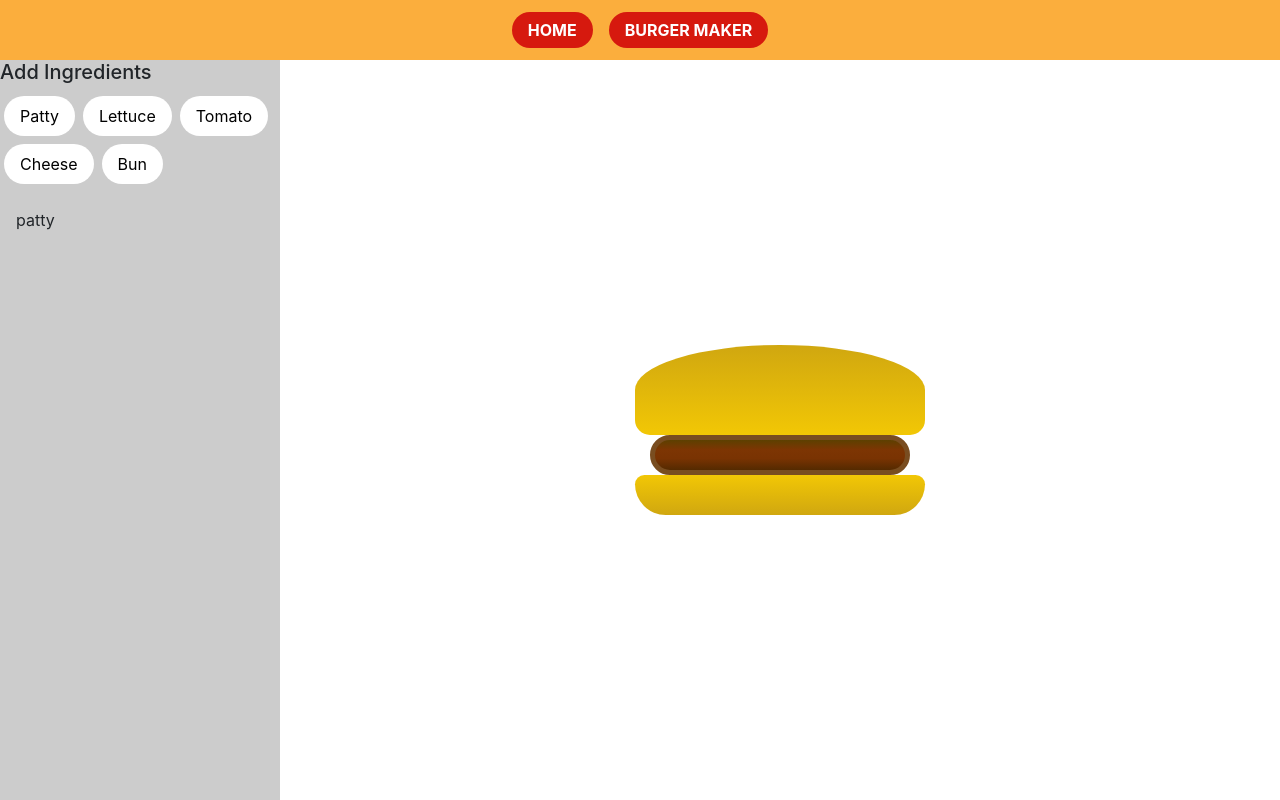
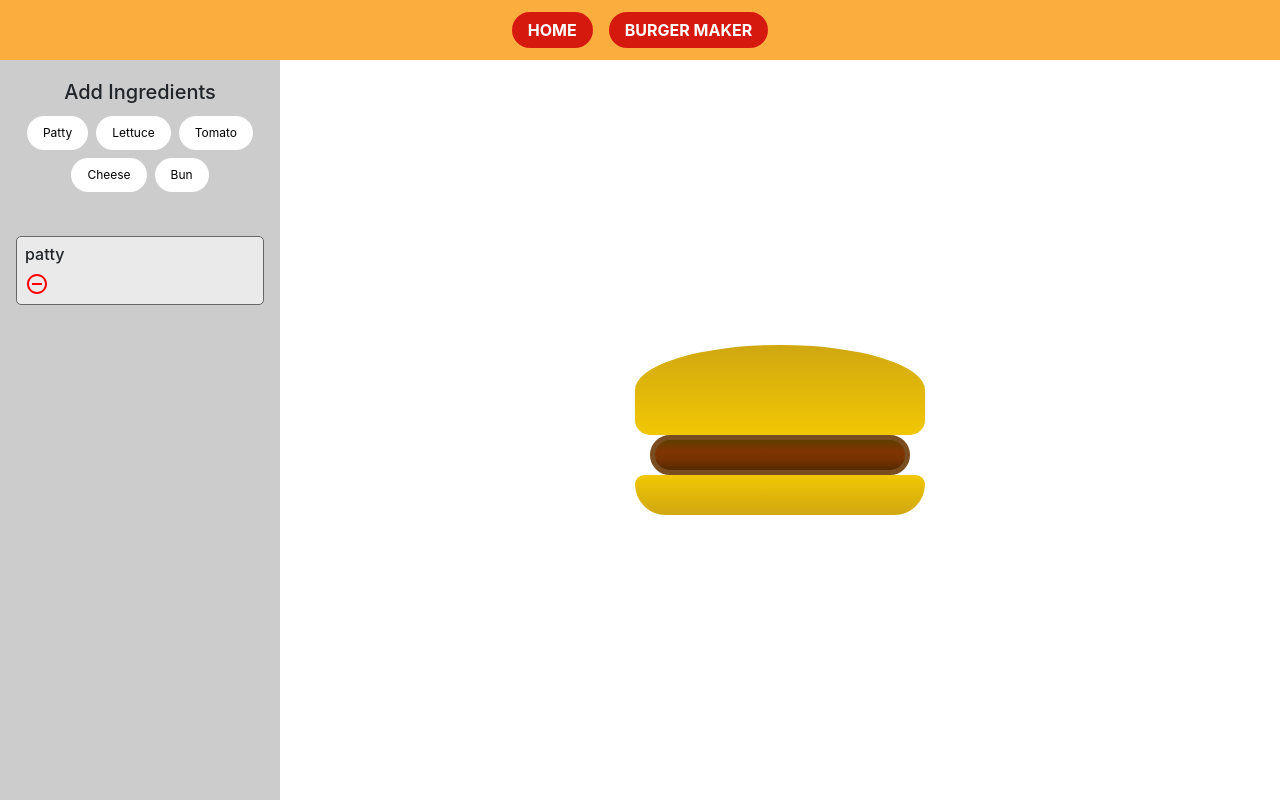
Before and after one commit to arifanf/burger-mini-app, a React (Create React App) app: page /burger-maker in a window 1280 px wide. Both pictures are taken after a click on the button "Patty". Built offline with nearby package versions, Linux system fonts and the light colour scheme; the HTML template or start-up script is replaced by a standard one.

Commit message:
Membuat remove, move down, move up button

```diff
--- a/package.json
+++ b/package.json
@@ -8,6 +8,7 @@
     "@testing-library/user-event": "^13.5.0",
     "react": "^17.0.2",
     "react-dom": "^17.0.2",
+    "react-icons": "^4.3.1",
     "react-router": "^6.2.2",
     "react-router-dom": "^6.2.2",
     "react-scripts": "5.0.0",
--- a/src/Components/Burger/Burger.js
+++ b/src/Components/Burger/Burger.js
@@ -1,4 +1,4 @@
-import React, { useState } from 'react'
+import React from 'react'
 
 import Bun from './Bun'
 import Patty from './Patty'
--- a/src/Components/Burger/Controller.js
+++ b/src/Components/Burger/Controller.js
@@ -1,12 +1,13 @@
 import React from 'react'
 
 import AddButton from './AddButton'
+import MapItem from './MapItem'
 import style from './controller.module.css'
 
 const Controller = (props) => {
   return (
     <>
-        <div className={style.ingredient_selector}>
+        <div className={style.ingredients_selector}>
             <h5>Add Ingredients</h5>
             <div>
                 <AddButton label="Patty" clickHandler={() => props.addIngredientsHandler('patty')} />
@@ -17,9 +18,20 @@ const Controller = (props) => {
             </div>
         </div>
         <div className={style.ingredients_map}>
+            {/* loop untuk membuat list 'ingredient' sesuai dengan urutan pada array */}
             {props.ingredients.map( (item, index) => {
                 return (
-                    <div key={index}>{item}</div>
+                    <>
+                        {/* Me-render MapItem untuk setiap item dari 'ingredients' */}
+                        <MapItem
+                            label={item}
+                            key={index}
+                            removeHandler={() => props.removeIngredientsHandler(index)}
+                            upHandler={() => props.moveUpIngredientsHandler(index)}
+                            downHandler={() => props.moveDownIngredientsHandler(index)}
+                            firstItem={ index === 0 }
+                            lastItem={ index === props.ingredients.length - 1 } />
+                    </>
                 )
             } )}
         </div>
--- /dev/null
+++ b/src/Components/Burger/MapItem.js
@@ -0,0 +1,23 @@
+import React from 'react'
+// Install icon dengan install package 'npm i react-icons'
+import { BiMinusCircle, BiChevronDownCircle, BiChevronUpCircle } from 'react-icons/bi'
+
+import style from './controller.module.css'
+
+const MapItem = (props) => {
+  return (
+    <div className={style.map_item}>
+        <h6>{props.label}</h6>
+        <div className={style.map_controller}>
+            {/* Icon digunakan sebagai button untuk menghapus ingredient */}
+            <BiMinusCircle onClick={props.removeHandler} className={style.remove_button} />
+            {/* Icon digunakan sebagai button untuk menaikkan ingredient, ditampilkan bila props.firstItem = false */}
+            { !props.firstItem && <BiChevronUpCircle onClick={props.upHandler} className={style.order_button} /> }
+            {/* Icon digunakan sebagai button untuk menurunkan ingredient, ditampilkan bila props.lastItem = false */}
+            { !props.lastItem && <BiChevronDownCircle onClick={props.downHandler} className={style.order_button} /> }
+        </div>
+    </div>
+  )
+}
+
+export default MapItem
--- a/src/Components/Burger/controller.module.css
+++ b/src/Components/Burger/controller.module.css
@@ -16,8 +16,9 @@
     background: #ffffff;
     border: 0;
     border-radius: 999px;
+    font-size: 12px;
+    margin: 4px;
     padding: 8px 16px;
-    margin: 4px 4px;
 }
 
 .map_item {
--- a/src/Pages/BurgerMaker.js
+++ b/src/Pages/BurgerMaker.js
@@ -6,23 +6,80 @@ import style from './burgerMaker.module.css'
 
 const BurgerMaker = () => {
 
+  // Menginisiasi state 'ingredients' & setter 'setIngredients'
   const [ingredients, setIngredients] = useState([])
 
+  // Handler untuk menambahkan ingredient
   const addIngredientsHandler = (ingredient) => {
+    // Menjalankan setter 'setIngredients' dengan callback function
     setIngredients( prevState => {
-
+      // Menduplikasi state 'ingredients' lama dan menambahkan ingredient baru pada index 0
       const newState = [ingredient,...prevState]
+      // Me-return data baru untuk state 'ingredients'
       return newState
 
     })
   }
 
+  // Handler untuk mengurangi ingredient
+  const removeIngredientsHandler = (index) => {
+    // Menjalankan setter 'setIngredients' dengan callback function
+    setIngredients( prevState => {
+      // Menduplikasi state 'ingredients' lama
+      const newState = [...prevState]
+      // Menghapus ingredient pada state 'ingredients' berdasarkan indexnya
+      newState.splice(index, 1)
+      // Me-return data baru untuk state 'ingredients'
+      return newState
+
+    })
+  }
+
+  // Handler untuk menggeser ingredient ke atas 1 tingkat
+  const moveUpIngredientsHandler = (index) => {
+    // Menjalankan setter 'setIngredients' dengan callback function
+    setIngredients( prevState => {
+      // Menduplikasi state 'ingredients' lama
+      const newState = [...prevState]
+      // Menduplikasi item pada index sebelum index ingredient yang akan digeser ke atas dan disimpan di variable 'temp'
+      const temp = newState[index - 1]
+      // Meng-assign ingredient yang akan digeser ke index sebelum index saat ini
+      newState[index - 1] = newState[index]
+      // Meng-assign variable 'temp' ke index saat ini
+      newState[index] = temp
+      // Me-return data baru untuk state 'ingredients'
+      return newState
+
+    })
+  }
+
+  // Handler untuk menggeser ingredient ke bawah 1 tingkat
+  const moveDownIngredientsHandler = (index) => {
+    // Menjalankan setter 'setIngredients' dengan callback function
+    setIngredients( prevState => {
+      // Menduplikasi state 'ingredients' lama
+      const newState = [...prevState]
+      // Menduplikasi item pada index setelah index ingredient yang akan digeser ke bawah dan disimpan di variable 'temp'
+      const temp = newState[index + 1]
+      // Meng-assign ingredient yang akan digeser ke index setelah index saat ini
+      newState[index + 1] = newState[index]
+      // Meng-assign variable 'temp' ke index saat ini
+      newState[index] = temp
+      // Me-return data baru untuk state 'ingredients'
+      return newState
+
+    })
+  }
+
+  // Render DOM
   return (
     <div className={style.burgermaker_container}>
       <div className={style.controller}>
-        <Controller ingredients={ingredients} addIngredientsHandler={addIngredientsHandler} />
+        {/* Controller component dengan props state 'ingredients' & handler 'addIngredientsHandler', removeIngredientsHandler', 'moveDownIngredientsHandler', 'moveUpIngredientsHandler' */}
+        <Controller ingredients={ingredients} addIngredientsHandler={addIngredientsHandler} removeIngredientsHandler={removeIngredientsHandler} moveDownIngredientsHandler={moveDownIngredientsHandler} moveUpIngredientsHandler={moveUpIngredientsHandler} />
       </div>
       <div className={style.burger_display}>
+        {/* Burger component dengan props state 'ingredients' */}
         <Burger ingredients={ingredients} />
       </div>
     </div>
```
Also changed, not shown: src/Components/Burger/burger.module.css (+4 -23 lines), 1 other file (tests, documents, lock files or other folders).
